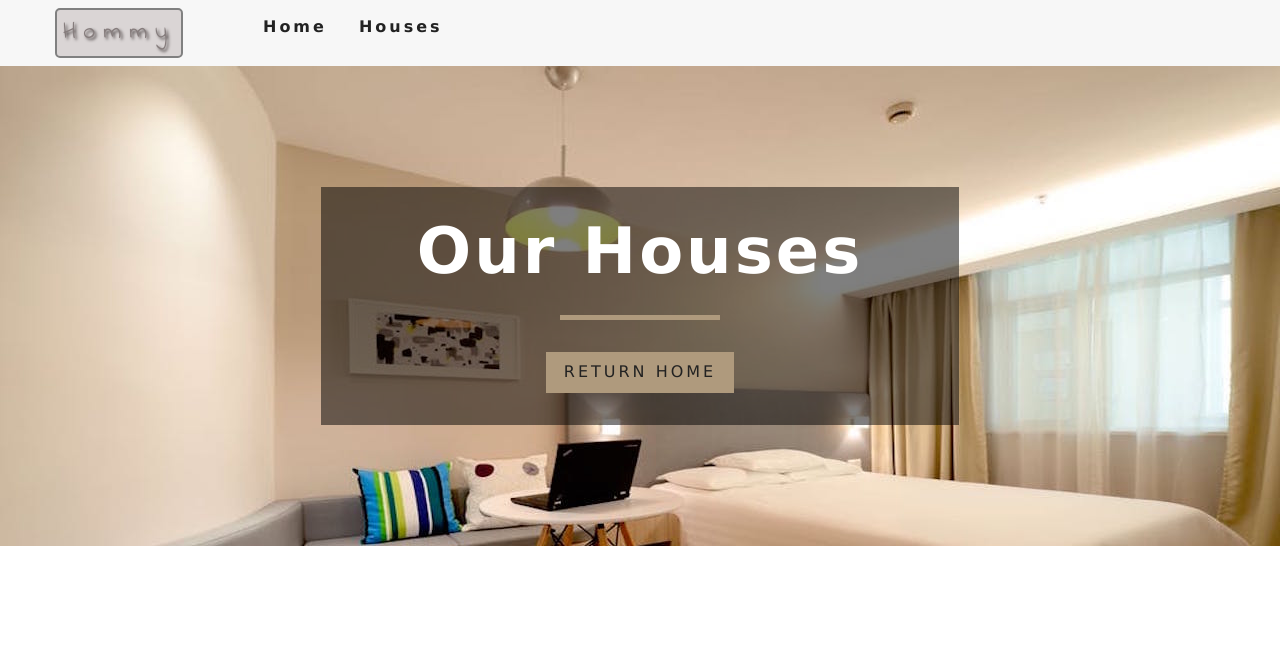
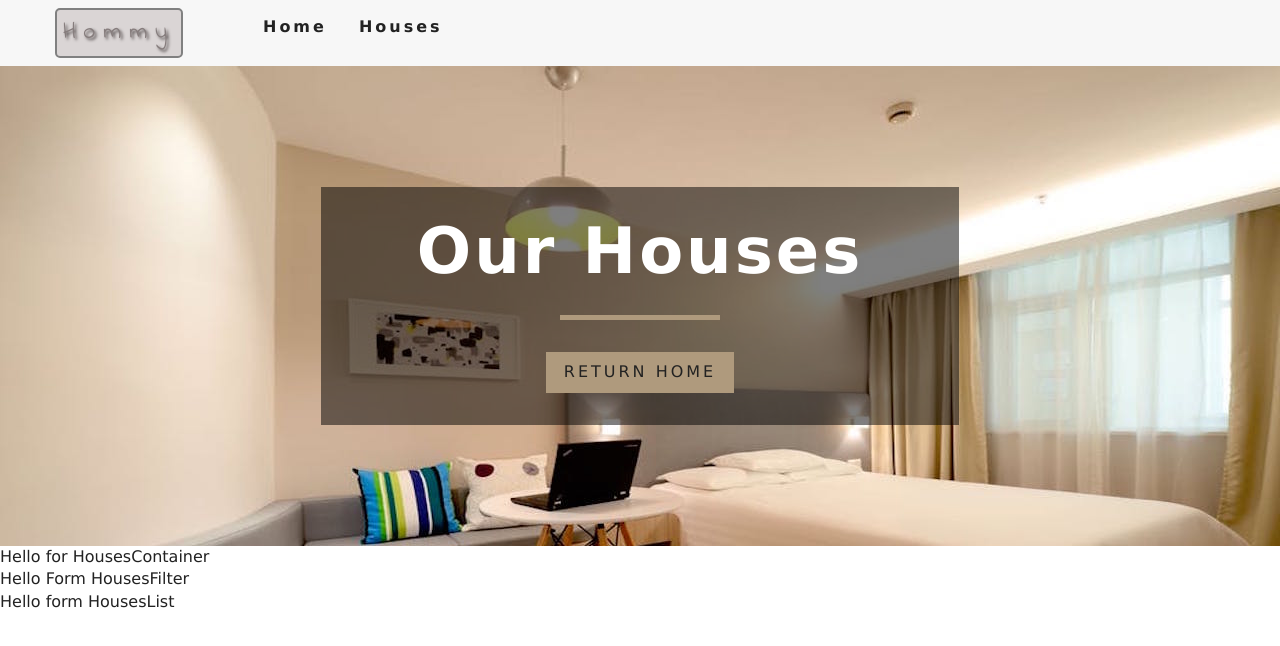
Before and after one commit to Analova/Hommy, a React (Create React App) app in the folder hommy-starter/: page /houses in a window 1280 px wide. Shown: the top 646 px of the page. Built offline with nearby package versions, Linux system fonts and the light colour scheme.

Commit message:
House Container done

```diff
--- /dev/null
+++ b/hommy-starter/src/components/HousesContainer.js
@@ -0,0 +1,21 @@
+import React from "react";
+import HousesList from "./HousesList";
+import HousesFilter from "./HousesFilter";
+import Loading from "./Loading";
+import { withHouseConsumer } from "../context";
+
+function HousesContainer({ context }) {
+  const { loading, sortedHouses, houses } = context;
+  if (loading) {
+    return <Loading />;
+  }
+  return (
+    <div>
+      Hello for HousesContainer
+      <HousesFilter houses={houses} />
+      <HousesList houses={sortedHouses} />
+    </div>
+  );
+}
+
+export default withHouseConsumer(HousesContainer);
--- /dev/null
+++ b/hommy-starter/src/components/HousesFilter.js
@@ -0,0 +1,5 @@
+import React from "react";
+
+export default function HousesFilter() {
+  return <div>Hello Form HousesFilter</div>;
+}
--- /dev/null
+++ b/hommy-starter/src/components/HousesList.js
@@ -0,0 +1,5 @@
+import React from "react";
+
+export default function HousesList() {
+  return <div>Hello form HousesList</div>;
+}
--- a/hommy-starter/src/context.js
+++ b/hommy-starter/src/context.js
@@ -48,4 +48,14 @@ class HouseProvider extends Component {
 }
 const HouseConsumer = HouseContext.Consumer;
 
+export function withHouseConsumer(Component) {
+  return function ConsumerWrapper(props) {
+    return (
+      <HouseConsumer>
+        {value => <Component {...props} context={value} />}
+      </HouseConsumer>
+    );
+  };
+}
+
 export { HouseProvider, HouseConsumer, HouseContext };
--- a/hommy-starter/src/pages/Houses.js
+++ b/hommy-starter/src/pages/Houses.js
@@ -2,9 +2,11 @@ import React from "react";
 import Hero from "../components/Hero";
 import Banner from "../components/Banner";
 import { Link } from "react-router-dom";
+import HouseContainer from "../components/HousesContainer";
 
 const Houses = () => {
   return (
+    <>
       <Hero hero="housesHero">
         <Banner title="our houses">
           <Link to="/" className="btn-primary">
@@ -12,6 +14,8 @@ const Houses = () => {
           </Link>
         </Banner>
       </Hero>
+      <HouseContainer />
+    </>
   );
 };
 
```
Lines whose indentation alone changed are shown as unchanged.
